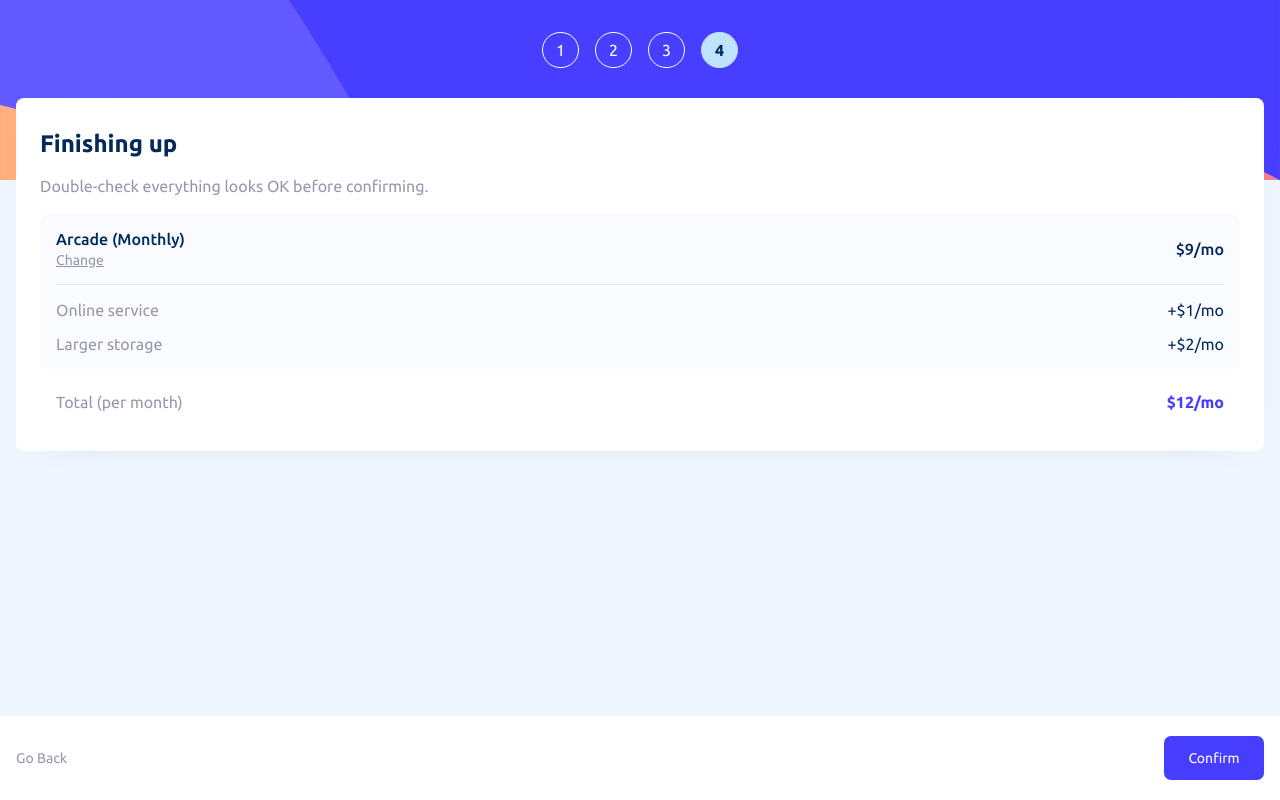
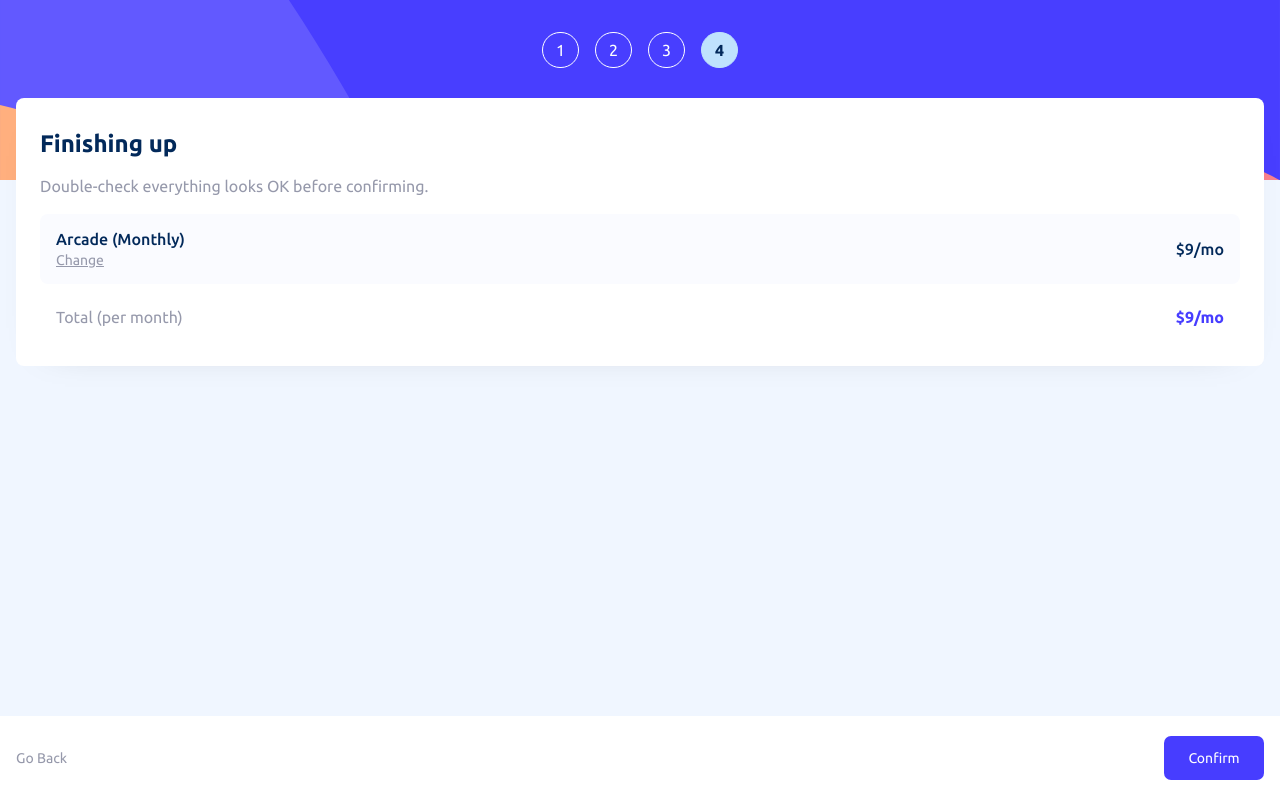
Before and after one commit to Mateeb11/multi-step-form, a React (Vite) app: page / in a window 1280 px wide. Built offline with nearby package versions, Linux system fonts and the light colour scheme.

Commit message:
fixing issue
the number field in the info component was not taking the user input because its value was assigned to a string. in plan component a class name was changed. in add-ons component the price was not calculated for yearly plans.

```diff
--- a/src/Component/Content.jsx
+++ b/src/Component/Content.jsx
@@ -24,10 +24,7 @@ export default function Content() {
     price: 9,
   });
 
-  const [addOns, setAddOns] = useState([
-    { title: "Online service", price: 1 },
-    { title: "Larger storage", price: 2 },
-  ]);
+  const [addOns, setAddOns] = useState([]);
 
   return (
     <>
--- a/src/Component/Form/AddOns.jsx
+++ b/src/Component/Form/AddOns.jsx
@@ -36,6 +36,8 @@ export default function AddOns({ addOns, setAddOns, planTime }) {
       setAddOns([...arr]);
     } else {
       let addOnPrice = e.target.id === "Online service" ? 1 : 2;
+
+      planTime === "Yearly" && (addOnPrice *= 10);
 
       setAddOns([...addOns, { title: e.target.id, price: addOnPrice }]);
     }
--- a/src/Component/Form/Info.jsx
+++ b/src/Component/Form/Info.jsx
@@ -62,7 +62,7 @@ export default function Info({
   const [numberErrorMessage, setNumberErrorMessage] =
     useState(nameErrorMessage);
   const numberHandler = (e) => {
-    setInfo({ ...info, Number: "" });
+    setInfo({ ...info, Number: undefined });
     if (validator.isMobilePhone(e.target.value)) {
       setIsNumberValid(true);
       setInfo({ ...info, Number: e.target.value });
@@ -80,9 +80,6 @@ export default function Info({
     }
   };
 
-  const formSubmitHandler = () => {
-    setIsInfoFormValid({ ...isInfoFormValid, isSubmitted: true });
-  };
   return (
     <Form
       title={"Presonal info"}
--- a/src/Component/Form/Plan.jsx
+++ b/src/Component/Form/Plan.jsx
@@ -55,7 +55,7 @@ export default function Plan({ plan, setPlan }) {
         </div>
       </Box>
       <Box
-        className={plan.selectedPlan === "Advanced" && classes.selected}
+        className={plan.selectedPlan === "Advanced" && classes.selectedBox}
         id="2"
         onClick={planHandler}
       >
@@ -71,7 +71,7 @@ export default function Plan({ plan, setPlan }) {
         </div>
       </Box>
       <Box
-        className={plan.selectedPlan === "Pro" && classes.selected}
+        className={plan.selectedPlan === "Pro" && classes.selectedBox}
         id="3"
         onClick={planHandler}
       >
```
